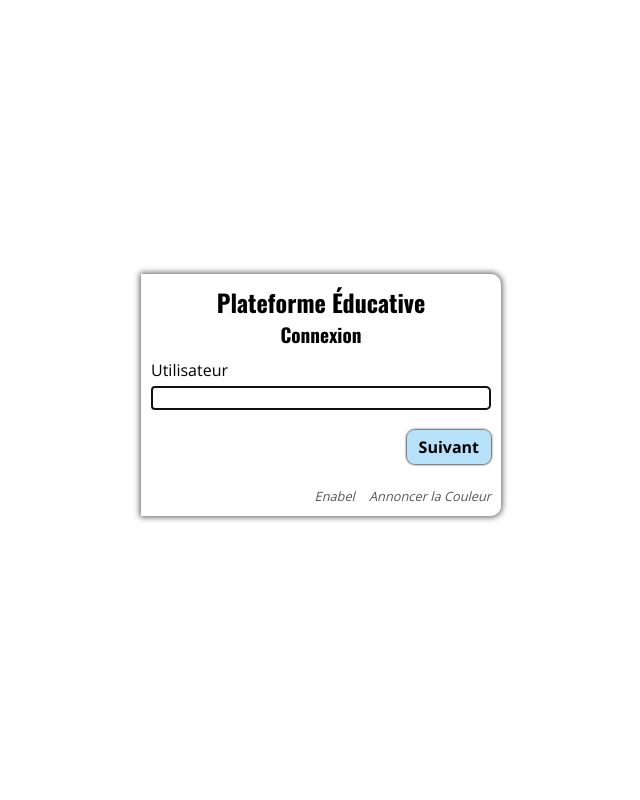
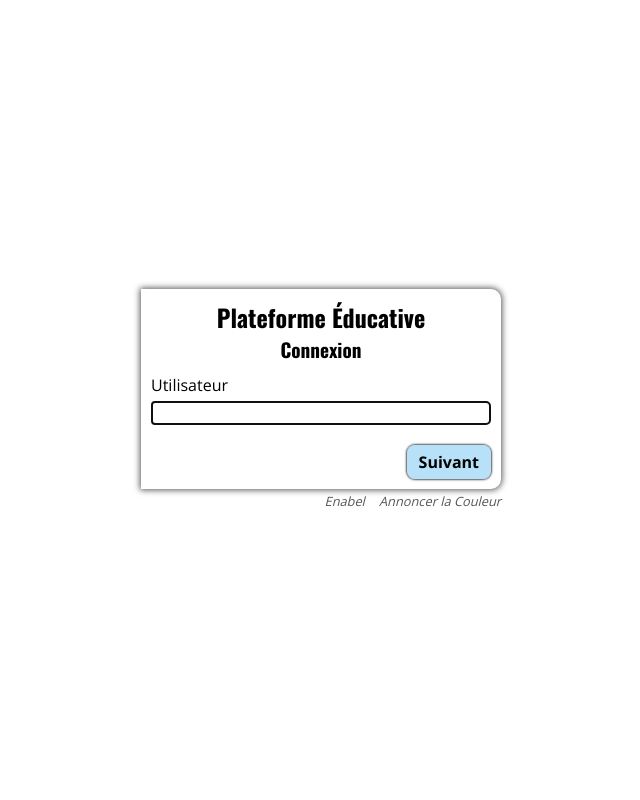
Before and after one commit to vanmaerckechri/AC_1TA-connexion, a PHP site: page / in a window 1280 px wide. Shown: the whole page, without its empty margins (319-959 px from the left). Run offline with PHP 8.4, Linux system fonts and the light colour scheme; some libraries are stand-ins or nearby versions.

Commit message:
update css

```diff
--- a/assets/css/style.css
+++ b/assets/css/style.css
@@ -13,7 +13,8 @@ body {
   justify-content: center;
   align-items: center;
   min-height: 100vh;
-  font-family: 'Open Sans', sans-serif; }
+  font-family: 'Open Sans', sans-serif;
+  background-color: white; }
 
 #main {
   width: 360px;
@@ -40,7 +41,6 @@ input {
   color: #ce1d21; }
 
 #main .connexion {
-  margin-bottom: 10px;
   border-bottom-right-radius: 10px;
   border-top-right-radius: 10px;
   padding: 10px;
@@ -79,10 +79,13 @@ input {
       #main .connexion form .formButton:hover {
         background-color: #4ab4f1;
         box-shadow: 0px 0px 20px 0px #4ab4f1; }
-  #main .connexion .enabel {
-    text-align: right;
-    margin-top: 20px; }
-    #main .connexion .enabel a {
+#main p {
+  max-width: 360px;
+  position: absolute; }
+
+.enabel {
+  text-align: right; }
+  .enabel a {
     margin-left: 10px;
     border-bottom: 2px solid white;
     text-decoration: none;
@@ -90,11 +93,8 @@ input {
     font-size: .8rem;
     font-style: italic;
     transition: color .3s, border-color .5s; }
-      #main .connexion .enabel a:hover {
+    .enabel a:hover {
       border-color: #4ab4f1;
       color: black; }
-#main p {
-  max-width: 360px;
-  position: absolute; }
 
 /*# sourceMappingURL=style.css.map */
--- a/assets/sass/_base.scss
+++ b/assets/sass/_base.scss
@@ -7,6 +7,7 @@ body
 	align-items: center;
 	min-height: 100vh;
 	font-family: 'Open Sans', sans-serif;
+	background-color: white;
 }
 #main
 {
--- a/assets/sass/_layout.scss
+++ b/assets/sass/_layout.scss
@@ -3,7 +3,6 @@
 {
 	.connexion
 	{
-		margin-bottom: 10px;
 		border-bottom-right-radius: 10px;
 		border-top-right-radius: 10px;
 		padding: 10px;
@@ -56,10 +55,16 @@
 				}
 			}
 		}
+	}
+	p
+	{
+		max-width: 360px;
+		position: absolute;
+	}
+}
 .enabel
 {
 	text-align: right;
-			margin-top: 20px;
 	a
 	{
 		margin-left: 10px;
@@ -76,10 +81,3 @@
 		}
 	}
 }
-	}
-	p
-	{
-		max-width: 360px;
-		position: absolute;
-	}
-}
--- a/view/template.php
+++ b/view/template.php
@@ -15,10 +15,10 @@
             <h1>Plateforme Éducative</h1>
             <h2>Connexion</h2>
     		<?=$content?>
-            <div class="enabel">
-                <a href="https://www.enabel.be/" target="_blank" rel="noopener">Enabel</a>
-                <a href="http://www.annoncerlacouleur.be/" target="_blank" rel="noopener">Annoncer la Couleur</a>
-            </div>
+        </div>
+        <div class="enabel">
+            <a href="https://www.enabel.be/" target="_blank" rel="noopener">Enabel</a>
+            <a href="http://www.annoncerlacouleur.be/" target="_blank" rel="noopener">Annoncer la Couleur</a>
         </div>
         <p><?=$_SESSION['smsAlert']?></p>
     </div>
```
Also changed, not shown: 1 other file. Lines whose indentation alone changed are shown as unchanged.
